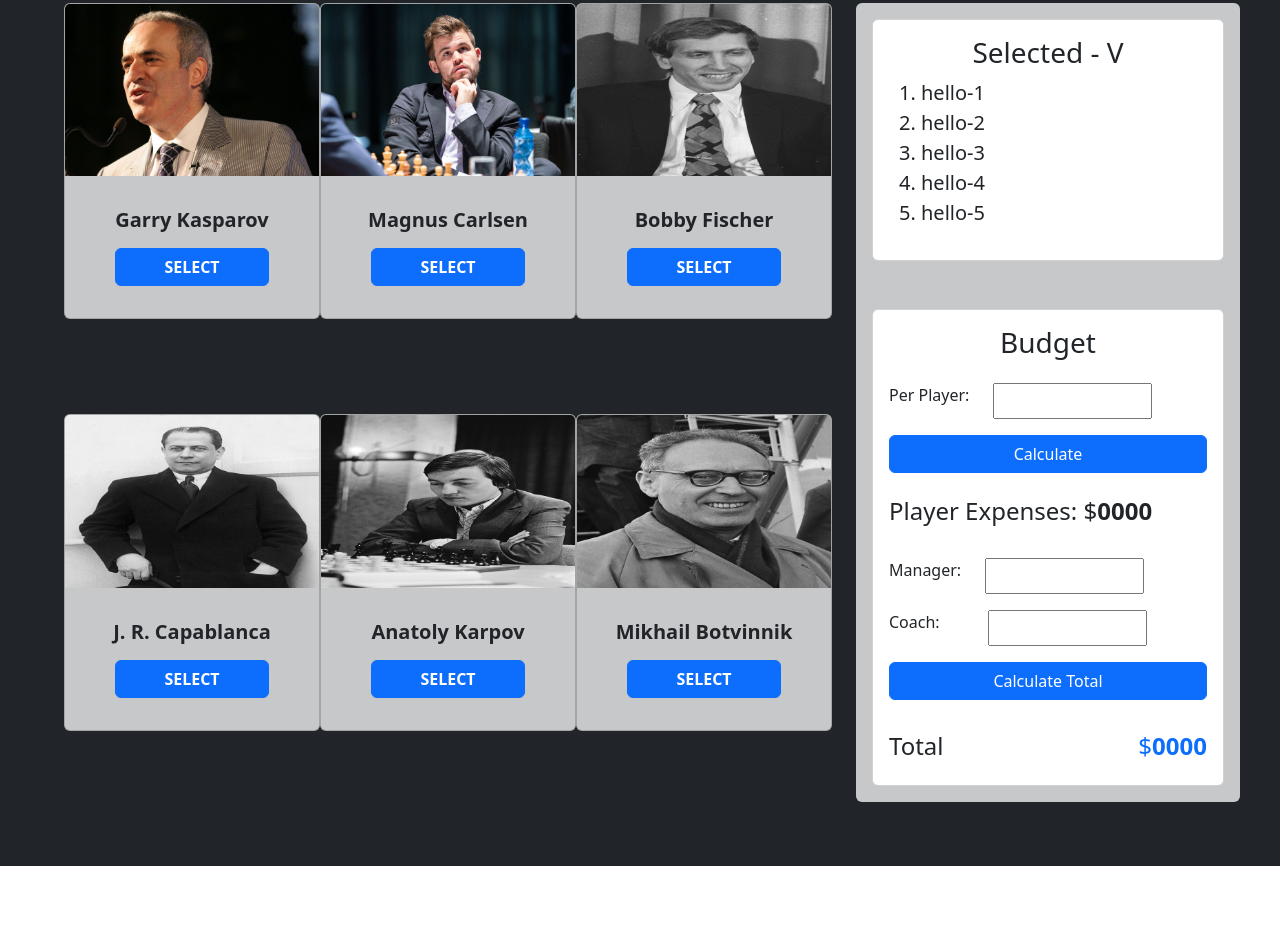
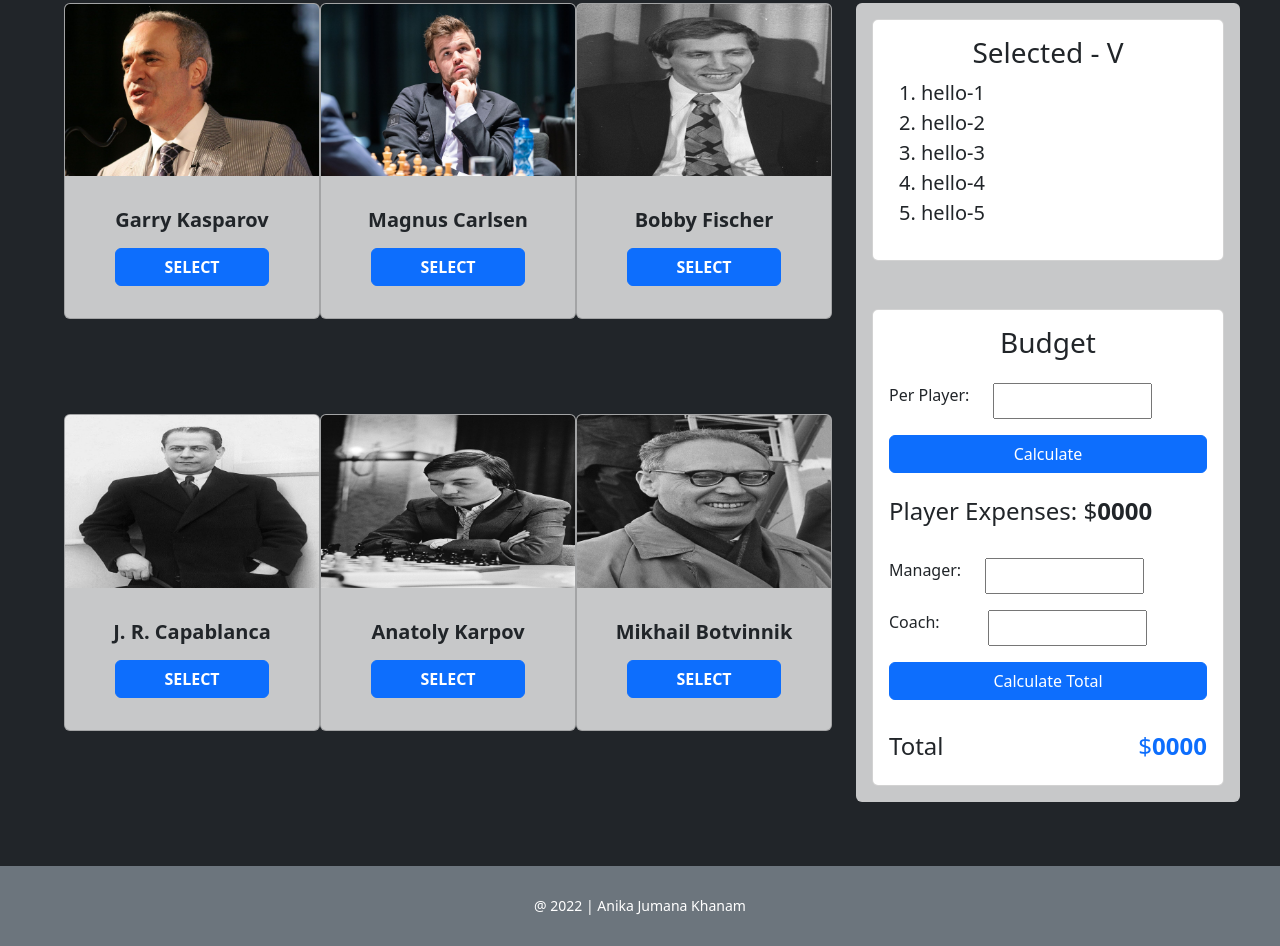
Before and after one commit to ajkn1904/best-five-DOM, a plain HTML site: page index.html in a window 1280 px wide. Shown: the part 621-1567 px from the top of the page. Before the commit the page ends 1487 px from the top, so only its background shows below. Drawn offline with nearby package versions, Linux system fonts and the light colour scheme.

Commit message:
footer added

```diff
--- a/index.html
+++ b/index.html
@@ -145,4 +145,7 @@
 
     <script src="https://cdn.jsdelivr.net/npm/bootstrap@5.2.0/dist/js/bootstrap.bundle.min.js" integrity="sha384-A3rJD856KowSb7dwlZdYEkO39Gagi7vIsF0jrRAoQmDKKtQBHUuLZ9AsSv4jD4Xa" crossorigin="anonymous"></script>
 </body>
+<footer class="bg-secondary text-white d-flex justify-content-center align-items-center">
+  <small>@ 2022 | Anika Jumana Khanam</small>
+</footer>
 </html>
--- a/style.css
+++ b/style.css
@@ -3,8 +3,6 @@ header{
     height: 35em;
     width: 100%;
 }
-/* #contentSection{
-    display: grid;
-    grid-template-columns: repeat(3, 1fr);
-    grid-gap: 50px;
-} */
+footer{
+    height:80px;
+}
```
